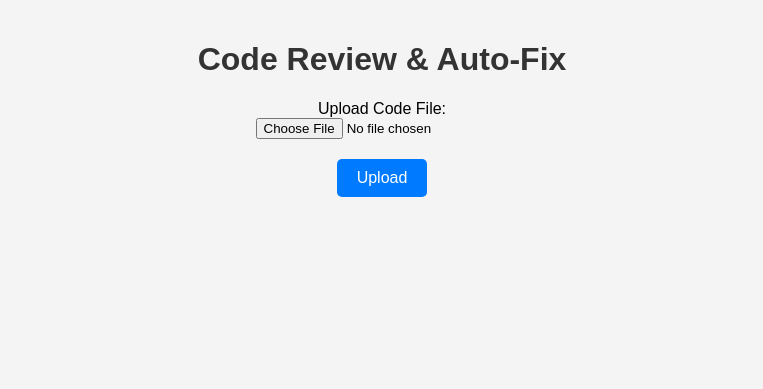
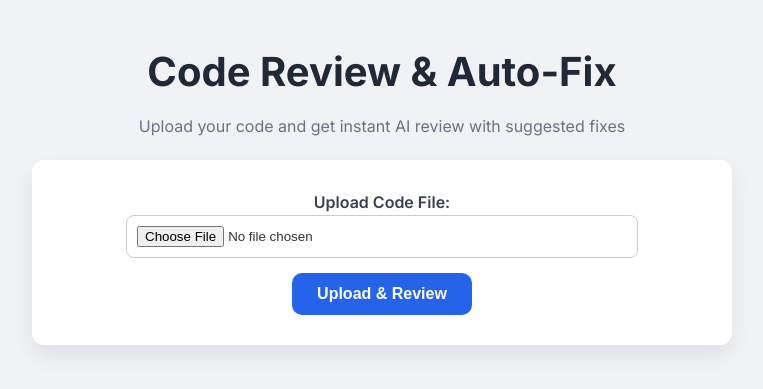
Before and after one commit to DDumitru2001/HaufeGroupInternship2025, a FastAPI app: page / in a window 1280 px wide. Shown: the top 389 px of the page, without its empty margins (258-1021 px from the left). Run offline with FastAPI, Linux system fonts and the light colour scheme.

Commit message:
Corrections

```diff
--- a/backend/templates/index.html
+++ b/backend/templates/index.html
@@ -4,37 +4,60 @@
     <meta charset="UTF-8">
     <meta name="viewport" content="width=device-width, initial-scale=1.0">
     <title>Local Code Reviewer</title>
+    <link href="https://fonts.googleapis.com/css2?family=Inter:wght@400;600;700&display=swap" rel="stylesheet">
     <style>
-        body { font-family: Arial, sans-serif; margin: 0; padding: 20px; background-color: #f4f4f4; }
-        h1, h2 { text-align: center; color: #333; }
-        form { margin-bottom: 30px; text-align: center; }
-        input[type="file"] { margin-bottom: 10px; }
-        textarea { width: 100%; font-family: monospace; font-size: 14px; border-radius: 5px; padding: 10px; }
+        /* Reset și font modern */
+        * { box-sizing: border-box; margin: 0; padding: 0; }
+        body { font-family: 'Inter', sans-serif; background: #f0f2f5; color: #333; line-height: 1.6; }
+
+        header { text-align: center; padding: 40px 20px 20px; }
+        h1 { font-size: 2.5rem; color: #1f2937; margin-bottom: 10px; }
+        h2 { color: #374151; margin-bottom: 20px; }
+
+        form { background: #ffffff; padding: 30px; border-radius: 12px; box-shadow: 0 10px 25px rgba(0,0,0,0.08); max-width: 700px; margin: 0 auto 40px; text-align: center; }
+        input[type="file"] { padding: 10px; border-radius: 8px; border: 1px solid #ccc; width: 80%; margin-bottom: 15px; }
+        textarea { width: 100%; padding: 15px; border-radius: 10px; border: 1px solid #ccc; font-family: monospace; font-size: 14px; resize: vertical; margin-bottom: 15px; background: #f9fafb; }
+
+        button { padding: 12px 25px; border: none; border-radius: 10px; font-size: 16px; cursor: pointer; transition: all 0.3s ease; font-weight: 600; }
+        button[type="submit"] { background: #2563eb; color: #fff; }
+        button[type="submit"]:hover { background: #1d4ed8; }
+        .copy-btn { background: #16a34a; color: #fff; margin-top: 10px; }
+        .copy-btn:hover { background: #15803d; }
+
         .container { display: flex; flex-wrap: wrap; gap: 20px; justify-content: center; }
-        .box { background-color: white; padding: 20px; border-radius: 8px; flex: 1 1 45%; box-shadow: 0 4px 8px rgba(0,0,0,0.1); max-height: 500px; overflow: auto; }
-        pre { white-space: pre-wrap; word-wrap: break-word; background-color: #f4f4f4; padding: 10px; border-radius: 5px; font-size: 14px; }
-        button { padding: 10px 20px; font-size: 16px; cursor: pointer; margin-top: 10px; border: none; background-color: #007bff; color: white; border-radius: 5px; }
-        button:hover { background-color: #0056b3; }
-        .copy-btn { background-color: #28a745; }
-        .copy-btn:hover { background-color: #218838; }
-        .error { color: red; text-align: center; margin-top: 20px; }
-        .doc { background-color: #eef9f3; border-left: 5px solid #28a745; padding: 20px; margin-top: 40px; }
-        .doc h3 { color: #333; }
-        .doc p { color: #555; }
+        .box { background: #ffffff; padding: 25px; border-radius: 12px; flex: 1 1 45%; box-shadow: 0 8px 20px rgba(0,0,0,0.08); max-height: 500px; overflow-y: auto; }
+        .box h2 { font-size: 1.3rem; margin-bottom: 15px; }
+
+        pre { background: #f9fafb; padding: 15px; border-radius: 10px; font-size: 14px; overflow-x: auto; white-space: pre-wrap; word-wrap: break-word; }
+
+        .doc { background: #ecfdf5; border-left: 5px solid #10b981; padding: 25px; margin-top: 40px; border-radius: 10px; max-width: 900px; margin-left: auto; margin-right: auto; }
+        .doc h3 { color: #065f46; margin-bottom: 15px; }
+        .doc p { color: #065f46; margin-bottom: 10px; }
+
+        .error { color: #dc2626; text-align: center; font-weight: 600; margin-top: 20px; }
+
+        @media (max-width: 768px) {
+            .container { flex-direction: column; }
+            .box { max-width: 100%; }
+        }
     </style>
 </head>
 <body>
-    <h1>Code Review & Auto-Fix</h1>
+
+    <header>
+        <h1>Code Review & Auto-Fix</h1>
+        <p style="color:#6b7280;">Upload your code and get instant AI review with suggested fixes</p>
+    </header>
 
     <form action="/review" method="post" enctype="multipart/form-data">
-        <label for="file">Upload Code File:</label><br>
+        <label for="file" style="font-weight:600; color:#374151;">Upload Code File:</label><br>
         <input type="file" name="file" id="file" accept=".html,.css,.js,.py,.php,.ts"><br>
-        <button type="submit">Upload</button>
+        <button type="submit">Upload & Review</button>
     </form>
 
     {% if code %}
-    <h2>Edit Your Code</h2>
-    <form action="/review" method="post">
+    <h2 style="text-align:center;">Edit Your Code</h2>
+    <form action="/review" method="post" style="max-width: 900px; margin: 0 auto 40px;">
         <textarea name="edited_code" rows="20">{{ code }}</textarea><br>
         <button type="submit">Review Edited Code</button>
     </form>
@@ -54,12 +77,6 @@
         {% endif %}
     </div>
 
-    <div class="doc">
-        <h3>Documentation</h3>
-        <p><strong>Problem:</strong> {{ problem }}</p>
-        <p><strong>Solution:</strong> {{ solution }}</p>
-        <p><strong>Suggestions:</strong> {{ suggestions }}</p>
-    </div>
     {% endif %}
 
     {% if error %}
@@ -76,5 +93,6 @@
             });
         }
     </script>
+
 </body>
 </html>
```
